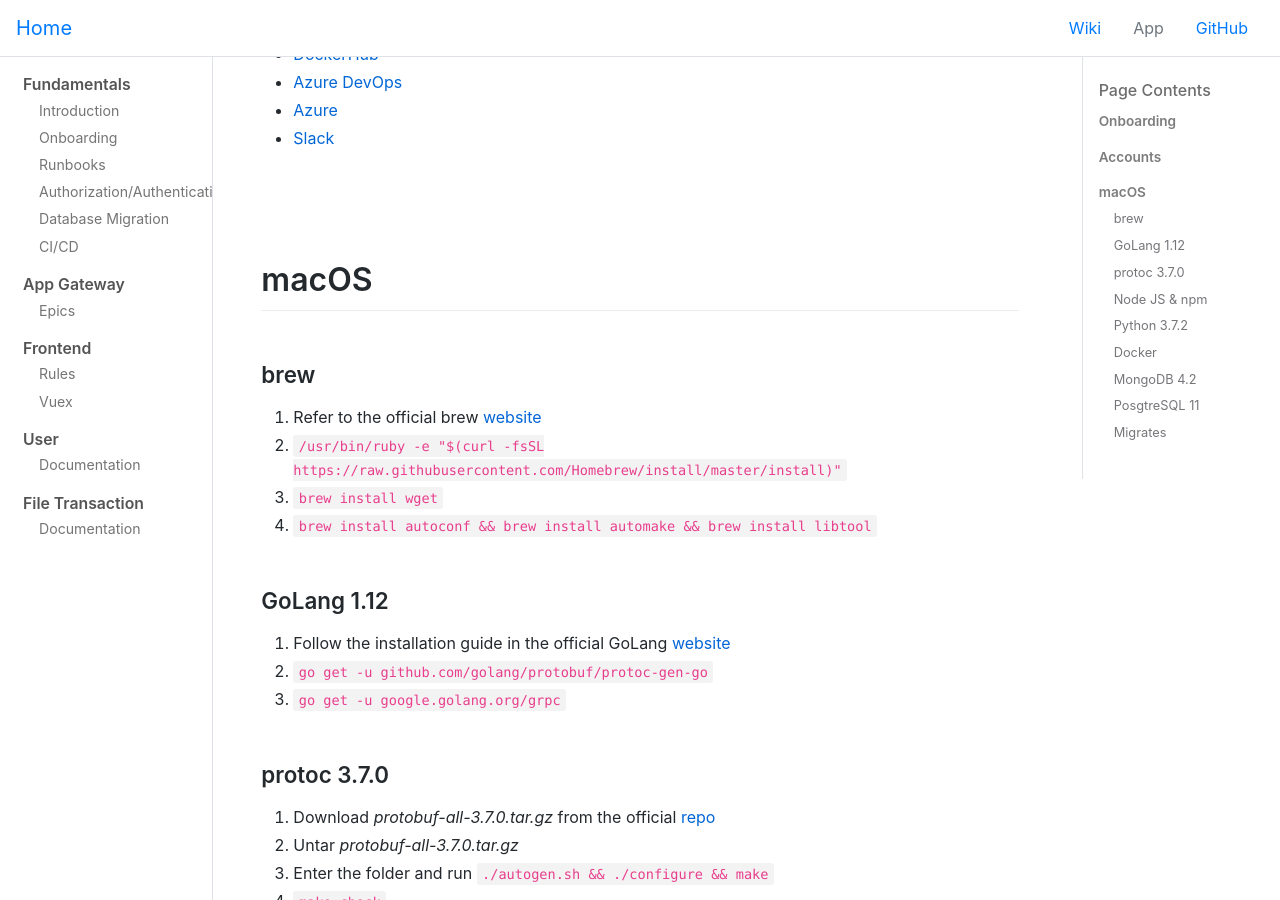
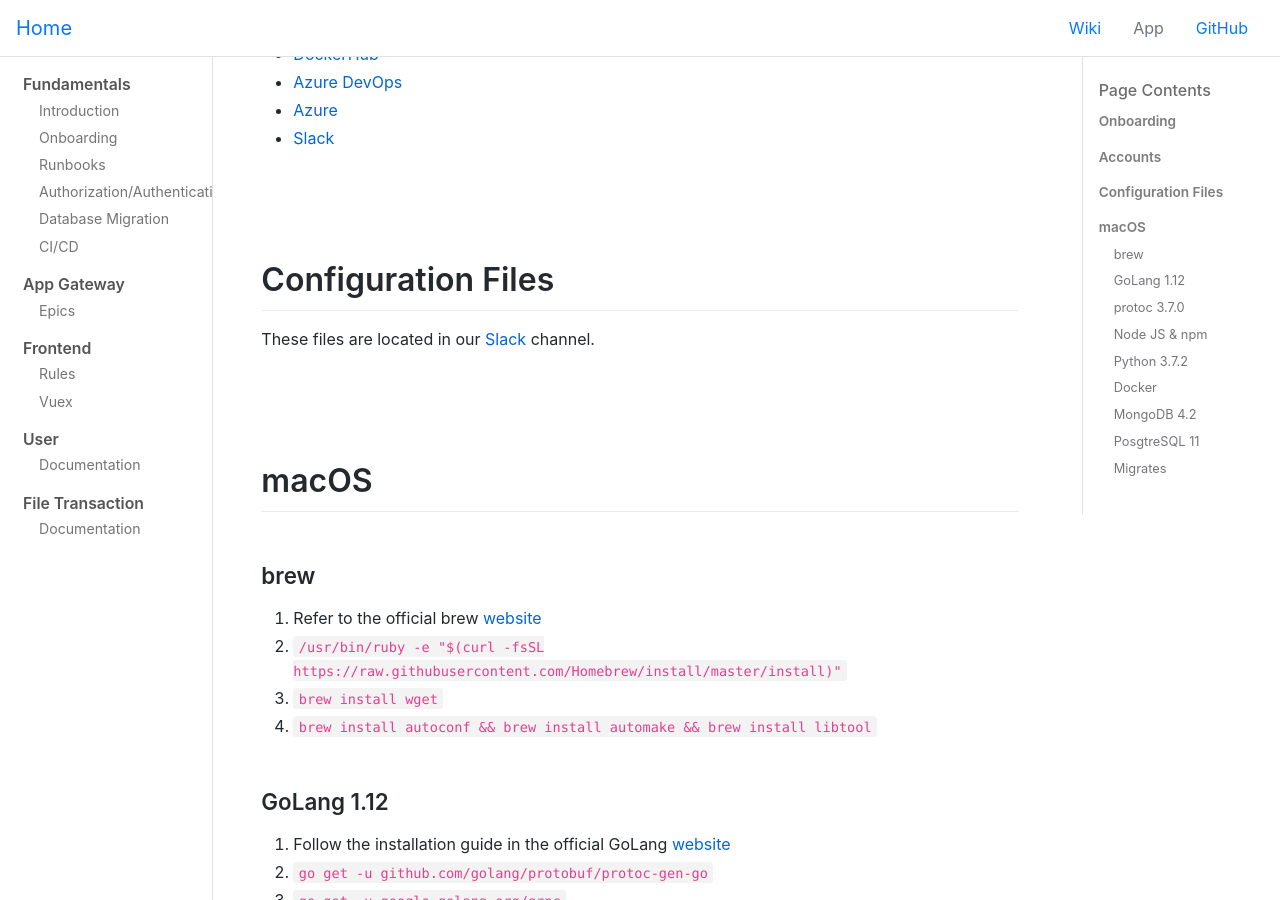
Before and after one commit to hwsc-org/hwsc-org.github.io, a Jekyll site: the page built from wikis/fundamentals/onboarding.md, in a window 1280 px wide and 900 px high, scrolled down 662 px. Built offline with Jekyll 4.4.1, drawn with Linux system fonts in a browser that asks for light colours; comment, search, counter and statistics services are not loaded.

Commit message:
Add doc about config files

```diff
--- a/wikis/fundamentals/onboarding.md
+++ b/wikis/fundamentals/onboarding.md
@@ -20,6 +20,9 @@ Make accounts and request for permissions for the following resources.
 - [Azure DevOps](https://dev.azure.com/hwsc-org)
 - [Azure](https://azure.microsoft.com/en-us/features/azure-portal/)
 - [Slack](https://hwsc.slack.com)
+
+## Configuration Files
+These files are located in our [Slack](https://hwsc.slack.com) channel.
 
 ## macOS
 ### brew
```
